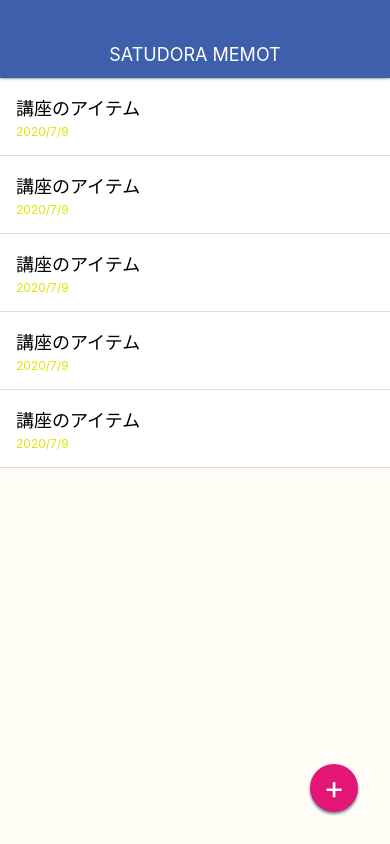
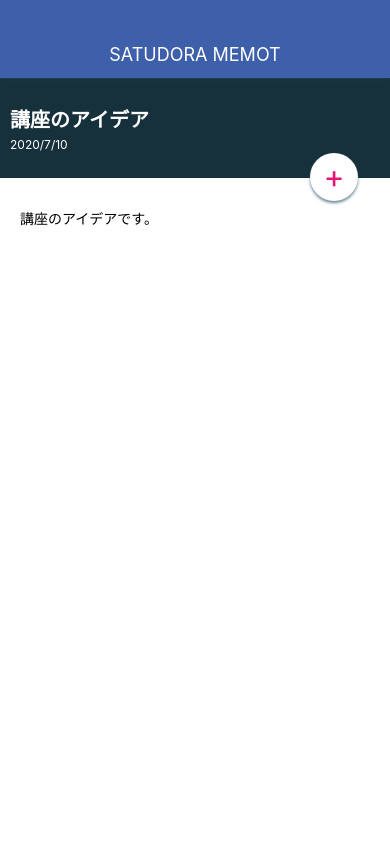
Before and after one commit to T-Sakamoto-213/sdsmemoapp, a React Native app: screen / in a window 390 px wide. Built offline with nearby package versions, Linux system fonts and the light colour scheme.

Commit message:
StyleMemoDetailScreen

```diff
--- a/App.js
+++ b/App.js
@@ -3,7 +3,7 @@
 import { StyleSheet, View } from "react-native";
 
 import Appbar from "./src/components/Appbar";
-import MemoListScreen from "./src/screens/MemoListScreen";
+import MemoDetailScreen from "./src/screens/MemoDetailScreen";
 
 // export default function App() {
 //   return (
@@ -19,7 +19,7 @@
     return (
       <View style={styles.container}>
         <Appbar />
-        <MemoListScreen />
+        <MemoDetailScreen />
       </View>
     );
   }
--- a/src/elements/CircleButton.js
+++ b/src/elements/CircleButton.js
@@ -3,11 +3,19 @@
 
 class CircleButton extends React.Component {
   render() {
+    const { style, color } = this.props;
+
+    let bgColor = "#E31676";
+    let textColor = "#fff";
+
+    if (color === "white") {
+      bgColor = "#fff";
+      textColor = "#E31676";
+    }
+
     return (
-      <View style={styles.circleButton}>
-        <Text style={styles.circleButtonTitle}>
-        {this.props.children}
-        </Text>
+      <View style={[styles.circleButton, style,{ backgroundColor:bgColor}]}>
+        <Text style={[styles.circleButtonTitle,{ color: textColor}]}>{this.props.children}</Text>
       </View>
     );
   }
@@ -20,7 +28,6 @@
     right: 32,
     width: 48,
     height: 48,
-    backgroundColor: "#E31676",
     borderRadius: 24,
     justifyContent: "center",
     alignItems: "center",
--- a/src/screens/MemoDetailScreen.js
+++ b/src/screens/MemoDetailScreen.js
@@ -1,2 +1,61 @@
 import React from "react";
-import { StyleSheet, View, Text} from "react-native";
+import { StyleSheet, View, Text } from "react-native";
+import CircleButton from "../elements/CircleButton";
+
+class MemoDetailScreen extends React.Component {
+  render() {
+    return (
+      <View style={styles.container}>
+        <View>
+          <View style={styles.memoHeader}>
+            <View>
+              <Text style={styles.memoHeaderTitle}>講座のアイデア</Text>
+              <Text style={styles.memoHeaderDate}>2020/7/10</Text>
+            </View>
+          </View>
+        </View>
+
+        <View style={styles.memoContent}>
+          <Text>講座のアイデアです。</Text>
+        </View>
+        <CircleButton color="white" style={styles.editButton}>+</CircleButton>
+      </View>
+    );
+  }
+}
+
+const styles = StyleSheet.create({
+  container: {
+    flex: 1,
+    width: "100%",
+  },
+  memoHeader: {
+    height: 100,
+    backgroundColor: "#17313C",
+    justifyContent: "center",
+    padding: 10,
+  },
+  memoHeaderTitle: {
+    fontSize: 20,
+    fontWeight: "bold",
+    color: "#fff",
+    marginBottom: 4,
+  },
+  memoHeaderDate: {
+    fontSize: 12,
+    color: "#fff",
+  },
+  memoContent: {
+    paddingTop: 30,
+    paddingLeft: 20,
+    paddingRight: 20,
+    paddingBottom: 20,
+    backgroundColor: "#fff",
+    flex: 1,
+  },
+  editButton: {
+    top: 75,
+  },
+});
+
+export default MemoDetailScreen;
```
